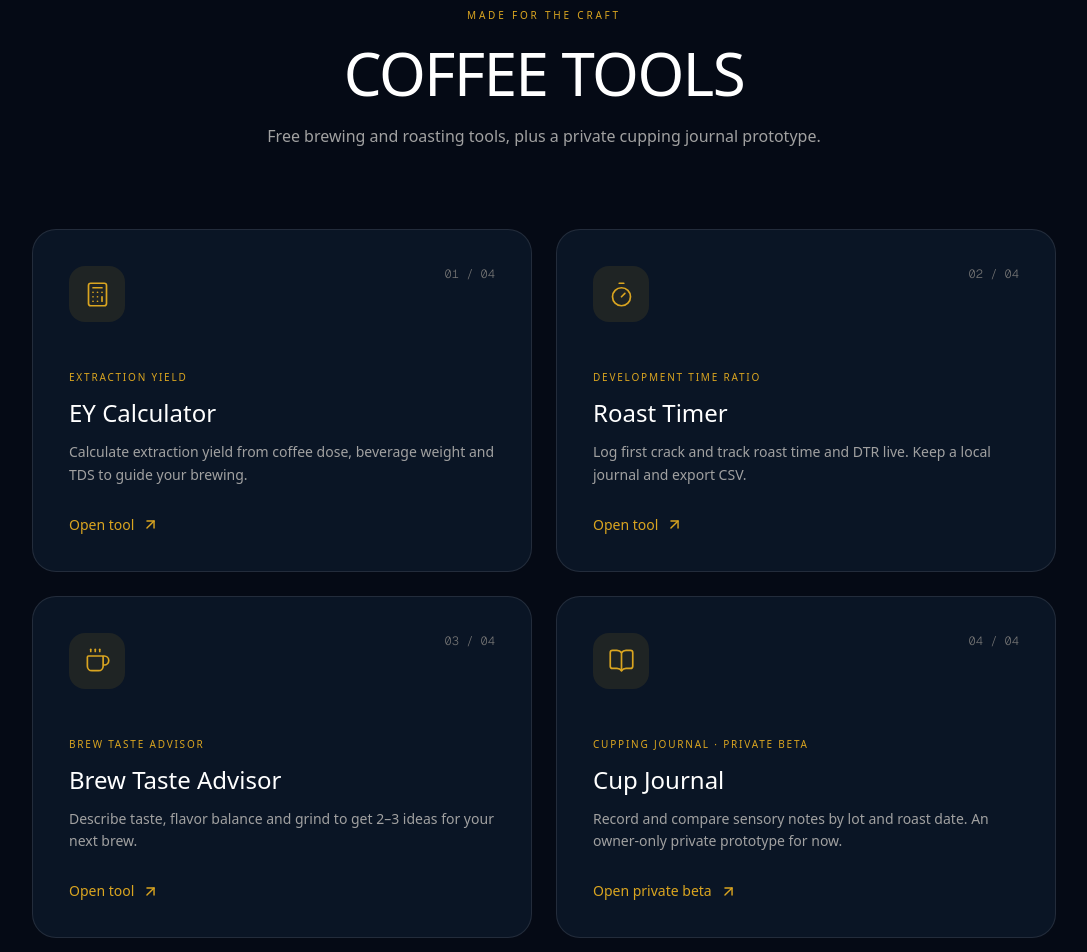
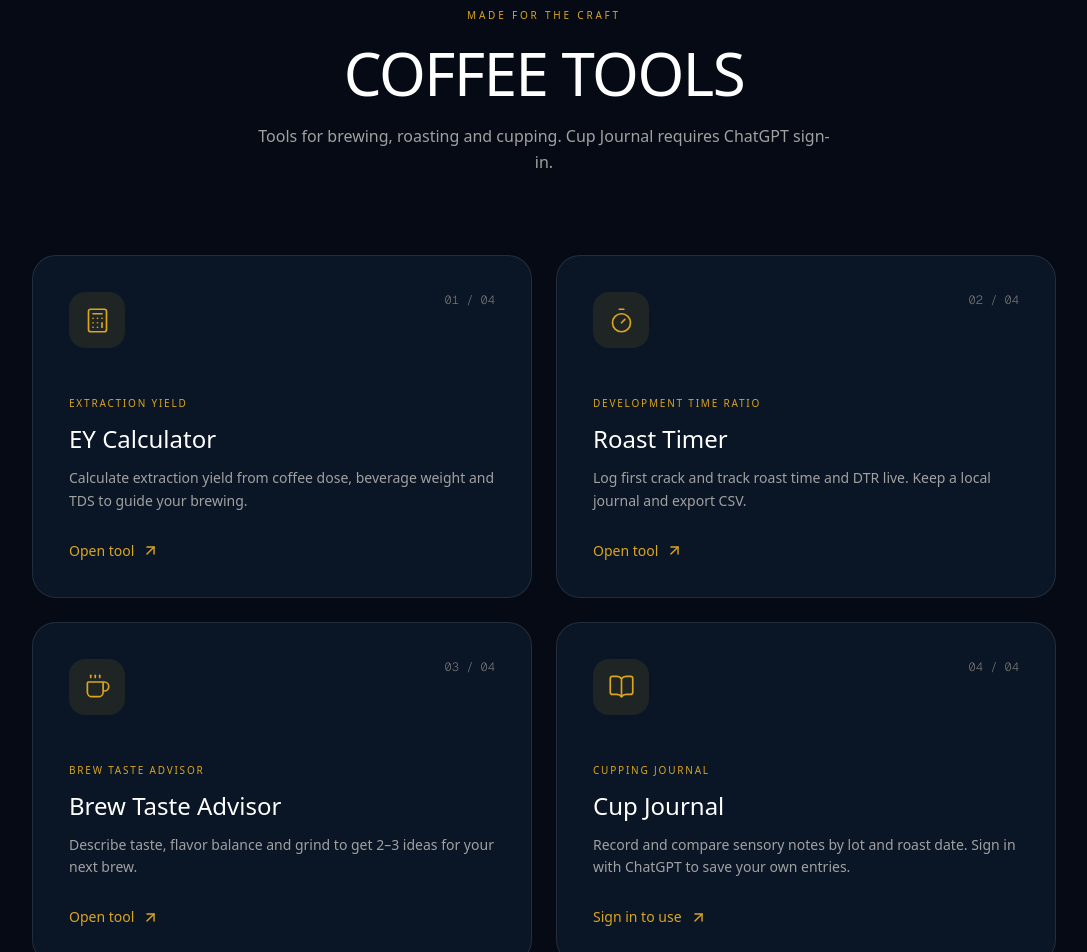
Before and after one commit to masakikono/masaki-portfolio, a Next.js app: page /coffee-tools in a window 1280 px wide. Shown: the part 120-1072 px from the top of the page, without its empty margins (96-1183 px from the left). Built offline with nearby package versions, Linux system fonts and the light colour scheme.

Commit message:
Mark Cup Journal as public with ChatGPT sign-in

```diff
--- a/src/components/CoffeeTools.tsx
+++ b/src/components/CoffeeTools.tsx
@@ -24,10 +24,10 @@ export default function CoffeeTools() {
       description: jp ? "味の感想、酸味・甘味・苦味、挽き目から、次の一杯で試す改善案を2〜3個提案。" : "Describe taste, flavor balance and grind to get 2–3 ideas for your next brew.",
     },
     {
-      href: "https://masaki-cupping-journal.masaki19931015.chatgpt.site/", icon: BookOpen, number: "04", external: true, private: true,
+      href: "https://masaki-cupping-journal.masaki19931015.chatgpt.site/", icon: BookOpen, number: "04", external: true, requiresSignIn: true,
       title: jp ? "カッピング記録" : "Cup Journal",
-      subtitle: "CUPPING JOURNAL · PRIVATE BETA",
-      description: jp ? "同じ豆の香味をロット・焙煎日ごとに記録して比較。現在は本人専用の非公開試作です。" : "Record and compare sensory notes by lot and roast date. An owner-only private prototype for now.",
+      subtitle: "CUPPING JOURNAL",
+      description: jp ? "同じ豆の香味をロット・焙煎日ごとに記録して比較。ChatGPTログイン後に利用できます。" : "Record and compare sensory notes by lot and roast date. Sign in with ChatGPT to save your own entries.",
     },
   ];
 
@@ -38,7 +38,7 @@ export default function CoffeeTools() {
           <p className="text-[#daa520] text-[10px] tracking-[0.28em] mb-5">MADE FOR THE CRAFT</p>
           <h1 className="text-4xl md:text-6xl text-white font-light tracking-tight mb-5">COFFEE TOOLS</h1>
           <p className="text-neutral-400 text-sm md:text-base font-light leading-relaxed max-w-xl mx-auto">
-            {jp ? "抽出・焙煎の無料ツールと、非公開試作中のカッピング記録アプリ。" : "Free brewing and roasting tools, plus a private cupping journal prototype."}
+            {jp ? "抽出・焙煎・カッピングに使えるツール。カッピング記録にはChatGPTログインが必要です。" : "Tools for brewing, roasting and cupping. Cup Journal requires ChatGPT sign-in."}
           </p>
         </header>
         <div className="grid grid-cols-1 md:grid-cols-2 gap-6">
@@ -53,7 +53,7 @@ export default function CoffeeTools() {
                 <p className="text-[10px] tracking-[0.18em] text-[#daa520] mb-3">{tool.subtitle}</p>
                 <h2 className="text-2xl text-white mb-3 font-light">{tool.title}</h2>
                 <p className="text-sm text-neutral-400 font-light leading-relaxed mb-7">{tool.description}</p>
-                <span className="mt-auto flex items-center gap-2 text-sm text-[#daa520] group-hover:gap-3 transition-all">{tool.private ? (jp ? "非公開版を開く" : "Open private beta") : (jp ? "ツールを使う" : "Open tool")}<ArrowUpRight size={17} aria-hidden="true" /></span>
+                <span className="mt-auto flex items-center gap-2 text-sm text-[#daa520] group-hover:gap-3 transition-all">{tool.requiresSignIn ? (jp ? "ログインして使う" : "Sign in to use") : (jp ? "ツールを使う" : "Open tool")}<ArrowUpRight size={17} aria-hidden="true" /></span>
               </Link>
             );
           })}
```
